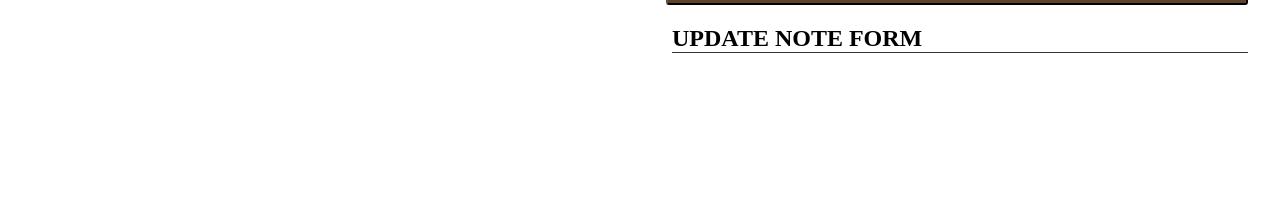
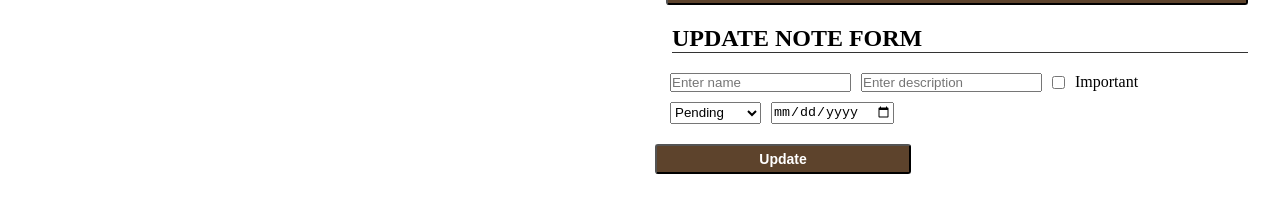
Before and after one commit to adrianagrd/notekeeper-app, a React (Vite) app: page / in a window 1280 px wide. Shown: the part 163-376 px from the top of the page. Built offline with nearby package versions, Linux system fonts and the light colour scheme; no server answers.

Commit message:
Refactor Note component to remove unused code and improve update functionality

```diff
--- a/src/components/Note.jsx
+++ b/src/components/Note.jsx
@@ -1,13 +1,6 @@
-import { DeleteNoteForm, UpdateNoteForm } from './index';
-import { useState } from 'react';
+import { DeleteNoteForm } from './index';
 
-export const Note = ({ note, handleUpdateNote, handlesetEditNote }) => {
-    const [showUpdateForm, setShowUpdateForm] = useState(false);
-
-    const handleUpdateClick = (id) => {
-        handlesetEditNote(id);
-        setShowUpdateForm(true);
-    };
+export const Note = ({ note, handleUpdateNote, handleSetEditNote }) => {
     return (
         <div className="noteItem">
             <p>Name: {note.name}</p>
@@ -20,16 +13,10 @@ export const Note = ({ note, handleUpdateNote, handlesetEditNote }) => {
                 <button
                     className="updateNote"
                     id={note.id}
-                    onClick={() => handleUpdateClick(note.id)}
+                    onClick={() => handleSetEditNote(note.id)}
                 >
                     Update
                 </button>
-                {showUpdateForm && (
-                    <UpdateNoteForm
-                        id={note.id}
-                        handleUpdateNote={handleUpdateNote}
-                    />
-                )}
                 <DeleteNoteForm
                     id={note.id}
                     handleUpdateNote={handleUpdateNote}
--- a/src/components/NotesList.jsx
+++ b/src/components/NotesList.jsx
@@ -1,6 +1,6 @@
 import { Note } from './Note';
 
-export const NotesList = ({ notes, handleUpdateNote, handlesetEditNote }) => {
+export const NotesList = ({ notes, handleUpdateNote, handleSetEditNote }) => {
     return (
         <>
             <div className="tbody">
@@ -9,7 +9,7 @@ export const NotesList = ({ notes, handleUpdateNote, handlesetEditNote }) => {
                         key={note.id}
                         note={note}
                         handleUpdateNote={handleUpdateNote}
-                        handlesetEditNote={handlesetEditNote}
+                        handleSetEditNote={handleSetEditNote}
                     />
                 ))}
             </div>
--- a/src/components/UpdateNoteForm.jsx
+++ b/src/components/UpdateNoteForm.jsx
@@ -1,30 +1,40 @@
 import notesService from '../services/notesService';
+import { useState, useEffect } from 'react';
 
 export const UpdateNoteForm = ({
     handleUpdateNote,
     editNote,
-    handlesetEditNote,
+    handleSetEditNote,
     notes,
 }) => {
     const notetoEdit = notes.find((note) => note.id === editNote);
+    const [updatedNote, setUpdatedNote] = useState(notetoEdit || {});
+
+    useEffect(() => {
+        setUpdatedNote(notetoEdit || {});
+    }, [editNote, notetoEdit]);
+
+    const handleInputChange = (event) => {
+        setUpdatedNote({
+            ...updatedNote,
+            [event.target.name]: event.target.value,
+        });
+    };
+
+    console.log(updatedNote);
 
     const handleUpdateNotes = (event, id) => {
         event.preventDefault();
-
         notesService
-            .updateNotes(id)
+            .updateNotes(id, updatedNote)
             .then(() => notesService.getAllNotes())
             .then(({ notes }) => {
                 handleUpdateNote(notes);
             })
             .then(() => {
-                handlesetEditNote('');
+                handleSetEditNote('');
             });
     };
-
-    if (!editNote) {
-        return null;
-    }
 
     return (
         <form onSubmit={handleUpdateNotes}>
@@ -33,29 +43,31 @@ export const UpdateNoteForm = ({
                     type="text"
                     name="name"
                     placeholder="Enter name"
-                    value={notetoEdit ? notetoEdit.name : ''}
+                    value={updatedNote.name || ''}
+                    onChange={handleInputChange}
                     required
                 />
                 <input
                     type="text"
                     name="description"
                     placeholder="Enter description"
-                    value={notetoEdit ? notetoEdit.description : ''}
+                    value={updatedNote.description || ''}
+                    onChange={handleInputChange}
                     required
                 />
                 <input
                     type="checkbox"
                     name="important"
-                    checked={notetoEdit ? notetoEdit.important : ''}
+                    checked={updatedNote.important || false}
+                    onChange={handleInputChange}
                 />
                 Important
             </div>
             <div className="notes-container">
                 <select
                     name="status"
-                    value={
-                        notetoEdit && notetoEdit.status ? notetoEdit.status : ''
-                    }
+                    value={updatedNote.status || ''}
+                    onChange={handleInputChange}
                 >
                     <option value="pending">Pending</option>
                     <option value="inProgress">In Progress</option>
@@ -66,18 +78,15 @@ export const UpdateNoteForm = ({
                     type="date"
                     name="dueDate"
                     required
-                    value={
-                        notetoEdit && notetoEdit.dueDate
-                            ? notetoEdit.dueDate
-                            : ''
-                    }
+                    value={updatedNote.due_date || ''}
+                    onChange={handleInputChange}
                 />
             </div>
             <span>
                 <button
                     type="submit"
                     className="updateNote"
-                    onClick={() => handleUpdateNotes(editNote)}
+                    onClick={(event) => handleUpdateNotes(event, editNote)}
                 >
                     <b>Update</b>
                 </button>
--- a/src/hooks/useEditNotes.js
+++ b/src/hooks/useEditNotes.js
@@ -1,5 +1,4 @@
-import { useEffect, useState } from 'react';
-import notesService from '../services/notesService';
+import { useState } from 'react';
 
 export const useEditNote = () => {
     const [editNote, setEditNote] = useState('');
@@ -8,11 +7,5 @@ export const useEditNote = () => {
         setEditNote(id);
     };
 
-    useEffect(() => {
-        notesService.getAllNotes().then((data) => {
-            handleSetEditNote(data.notes);
-        });
-    }, []);
-
     return { editNote, handleSetEditNote };
 };
```
